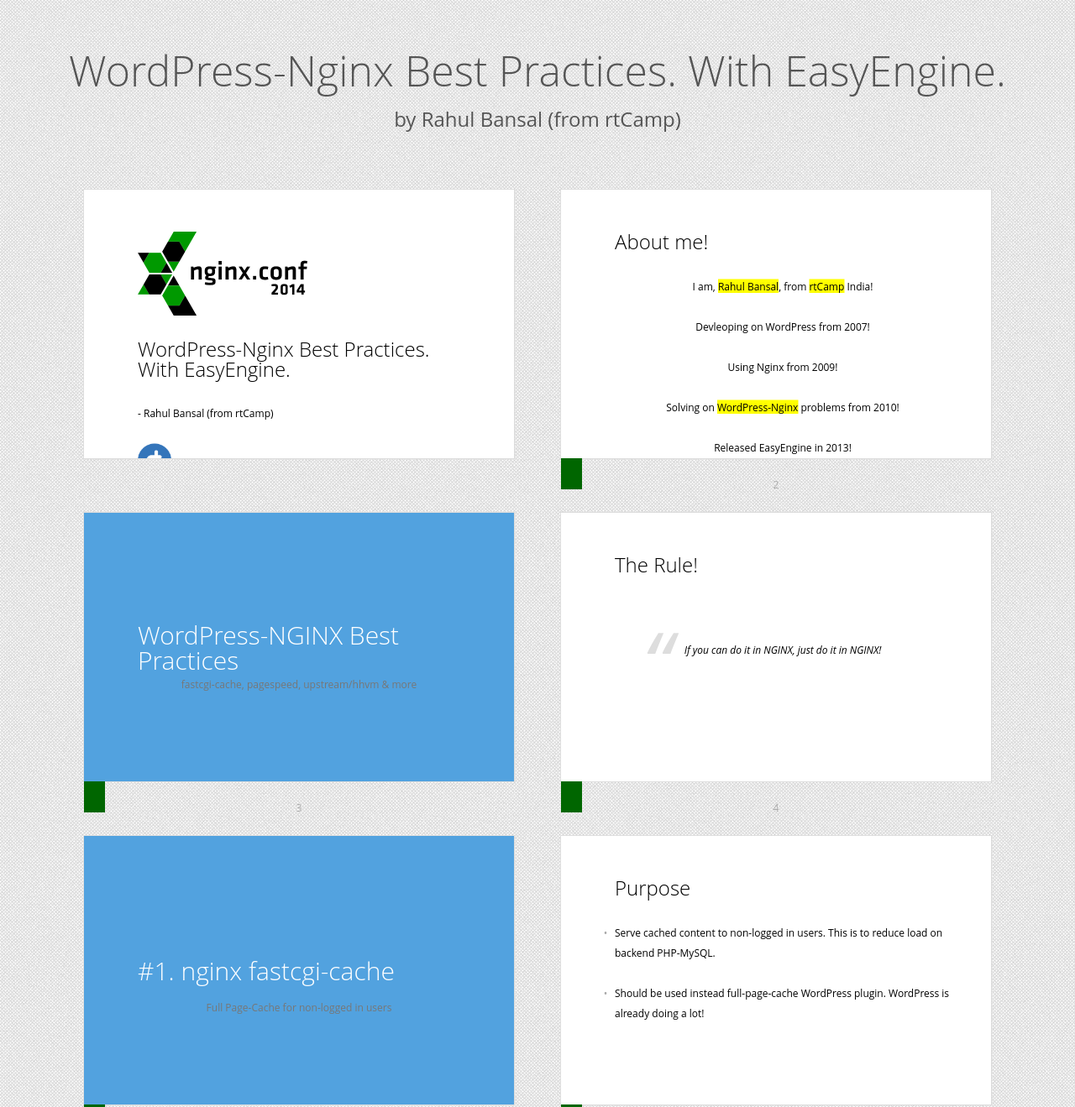
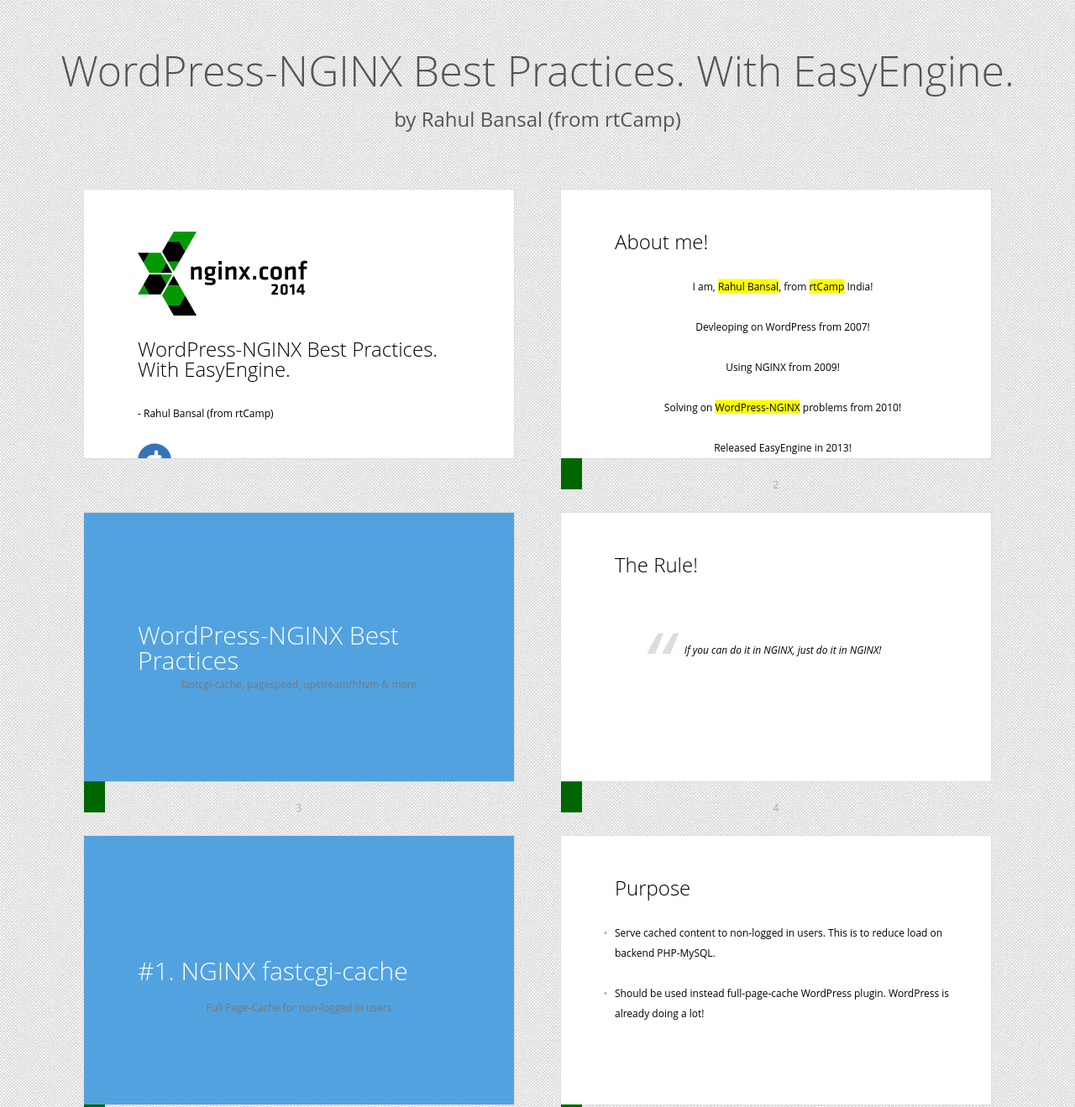
Before and after one commit to EasyEngine/easyengine-presentation, a website: page index.html in a window 1280 px wide. Shown: the top 1319 px of the page at 84% size. Drawn offline with nearby package versions, Linux system fonts and the light colour scheme; files that its build step writes are made by us from their sources; files whose address does not match are found by name; a web font is replaced by a local one.

Commit message:
NGINX branding

```diff
--- a/index.html
+++ b/index.html
@@ -1,12 +1,7 @@
-<!-- TODO
-	1. Font-Awesome Support
-	2. PT Sans to Open Sans or some other font
-	4. use ee to install nginx only
--->
 <!DOCTYPE HTML>
 <html lang="en">
 <head>
-	<title>EasyEngine = Easy ( WordPress + Nginx )</title>
+	<title>EasyEngine = Easy ( WordPress + NGINX )</title>
 	<meta charset="utf-8">
 	<meta name="viewport" content="width=792, user-scalable=no">
 	<meta http-equiv="x-ua-compatible" content="ie=edge">
@@ -23,13 +18,13 @@
 
 <body class="list">
 	<header class="caption">
-		<h1>WordPress-Nginx Best Practices. With EasyEngine.</h1>
+		<h1>WordPress-NGINX Best Practices. With EasyEngine.</h1>
 		<p>by Rahul Bansal (from rtCamp)</p>
 	</header>
 
 	<section class="slide no-ribbon aligncenter" id="cover"><div>
 				<img src="pictures/nginx-conf-logo-big.png" alt="nginx.conf 2014"/>
-				<h2>WordPress-Nginx Best Practices. With EasyEngine.</h2>
+				<h2>WordPress-NGINX Best Practices. With EasyEngine.</h2>
 				<p>- Rahul Bansal (from rtCamp)</p>
 				<img src="pictures/rtCamp-logo-128x128-blue.png" height="80px" alt="rtCamp logo">
 			<style>
@@ -42,8 +37,8 @@
 		<div class="aligncenter">
 			<p>I am, <mark>Rahul Bansal</mark>, from <mark>rtCamp</mark> India!</p>
 			<p>Devleoping on WordPress from 2007!</p>
-			<p>Using Nginx from 2009!</p>
-			<p>Solving on <mark>WordPress-Nginx</mark> problems from 2010!</p>
+			<p>Using NGINX from 2009!</p>
+			<p>Solving on <mark>WordPress-NGINX</mark> problems from 2010!</p>
 			<p>Released EasyEngine in 2013!</p>
 		</div>
 	</div></section>
@@ -62,7 +57,7 @@
 	</div></section>
 
 	<section class="slide shout"><div>
-		<h2>#1. nginx fastcgi-cache</h2>
+		<h2>#1. NGINX fastcgi-cache</h2>
 		<p>Full Page-Cache for non-logged in users</p>
 	</div></section>
 
```
